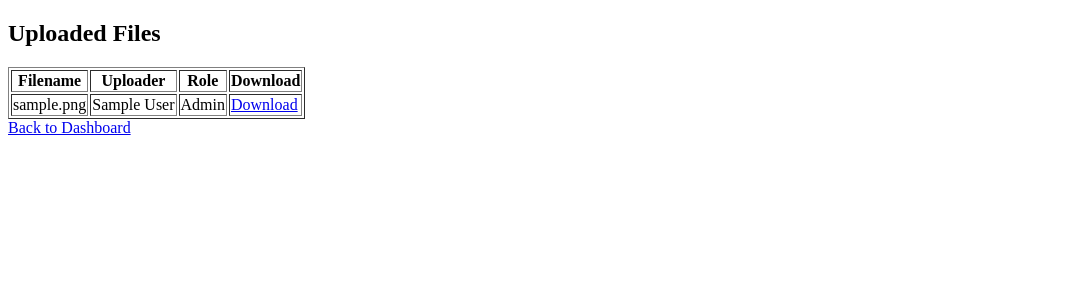
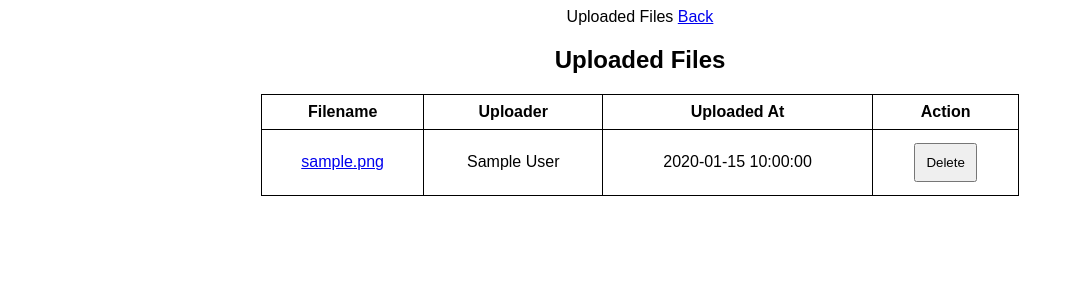
Before and after one commit to sabadope/RBAC-by-sabadope, a PHP site: page /view_files.php in a window 1280 px wide. Shown: the top 300 px of the page, without its empty margins (0-1074 px from the left). Run offline with PHP 8.4, Linux system fonts and the light colour scheme; the visitor is signed in with stand-in values (Sample User, id 1); tables that the repository leaves empty hold one stand-in row (values such as "Sample post").

Commit message:
Updated Files using Linux

```diff
--- a/public/view_files.php
+++ b/public/view_files.php
@@ -1,34 +1,69 @@
 <?php
 session_start();
 include '../src/config.php';
-include '../src/session.php'; // Ensures user authentication
 
-// Check if user is logged in
+// Redirect if not logged in
 if (!isset($_SESSION['user_id'])) {
-    die("Access denied. Please log in.");
+    header("Location: login.php");
+    exit();
 }
 
+// Get user details
 $user_id = $_SESSION['user_id'];
-$role = $_SESSION['role'];
+$stmt = $conn->prepare("SELECT role FROM users WHERE id = ?");
+$stmt->bind_param("i", $user_id);
+$stmt->execute();
+$stmt->bind_result($role);
+$stmt->fetch();
+$stmt->close();
 
-// Role-based file access
-$where_clause = "";
-if ($role === "Admin") {
-    $where_clause = ""; // Admin sees all files
-} elseif ($role === "Manager") {
-    $where_clause = "WHERE u.role IN ('Manager', 'User')"; // Manager sees only Manager & User files
-} else {
-    $where_clause = "WHERE f.user_id = $user_id"; // Regular User sees only their own files
-}
+// Define role-based access
+$role_conditions = [
+    'Admin' => "1", // Admin sees all files
+    'Manager' => "users.role IN ('Manager', 'User')", // Manager sees Manager & User files
+    'User' => "users.id = $user_id" // User sees only their files
+];
+
+$condition = $role_conditions[$role] ?? "users.id = $user_id";
 
 // Fetch files based on role
-$sql = "SELECT f.id, f.filename, f.filepath, u.name AS uploader, u.role
-        FROM files f
-        JOIN users u ON f.user_id = u.id
-        $where_clause
-        ORDER BY f.uploaded_at DESC";
+$query = "
+    SELECT files.id, files.filename, files.filepath, users.name AS uploader, files.uploaded_at
+    FROM files
+    INNER JOIN users ON files.user_id = users.id
+    WHERE $condition
+    ORDER BY files.uploaded_at DESC
+";
 
-$result = $conn->query($sql);
+$result = $conn->query($query);
+
+// Handle file deletion
+if ($_SERVER['REQUEST_METHOD'] == 'POST' && isset($_POST['delete'])) {
+    $file_id = $_POST['file_id'];
+
+    // Get file details
+    $stmt = $conn->prepare("SELECT filepath, user_id FROM files WHERE id = ?");
+    $stmt->bind_param("i", $file_id);
+    $stmt->execute();
+    $stmt->bind_result($filepath, $file_owner);
+    $stmt->fetch();
+    $stmt->close();
+
+    // Ensure user can delete this file
+    if ($role === 'Admin' || $user_id == $file_owner) {
+        if (unlink($filepath)) {
+            $stmt = $conn->prepare("DELETE FROM files WHERE id = ?");
+            $stmt->bind_param("i", $file_id);
+            $stmt->execute();
+            $stmt->close();
+            $message = "✅ File deleted successfully.";
+        } else {
+            $message = "❌ Error deleting file.";
+        }
+    } else {
+        $message = "❌ Unauthorized action.";
+    }
+}
 ?>
 
 <!DOCTYPE html>
@@ -37,31 +72,52 @@ $result = $conn->query($sql);
     <meta charset="UTF-8">
     <meta name="viewport" content="width=device-width, initial-scale=1.0">
     <title>View Files</title>
+    <link rel="stylesheet" href="../assets/css/style.css">
 </head>
 <body>
 
+<div class="window">
+    <div class="title-bar">
+        <span>Uploaded Files</span>
+        <a href="dashboard.php" class="close-button">Back</a>
+    </div>
+
+    <div class="window-content">
         <h2>Uploaded Files</h2>
 
-<table border="1">
+        <?php if (isset($message)): ?>
+            <p class="message"><?php echo $message; ?></p>
+        <?php endif; ?>
+
+        <table>
+            <thead>
                 <tr>
                     <th>Filename</th>
                     <th>Uploader</th>
-        <th>Role</th>
-        <th>Download</th>
+                    <th>Uploaded At</th>
+                    <th>Action</th>
                 </tr>
-
-    <?php while ($row = $result->fetch_assoc()) : ?>
+            </thead>
+            <tbody>
+                <?php while ($row = $result->fetch_assoc()): ?>
                     <tr>
-        <td><?php echo htmlspecialchars($row['filename']); ?></td>
-        <td><?php echo htmlspecialchars($row['uploader']); ?></td>
-        <td><?php echo htmlspecialchars($row['role']); ?></td>
-        <td><a href="<?php echo htmlspecialchars($row['filepath']); ?>" download>Download</a></td>
+                        <td><a href="<?php echo $row['filepath']; ?>" target="_blank"><?php echo $row['filename']; ?></a></td>
+                        <td><?php echo $row['uploader']; ?></td>
+                        <td><?php echo $row['uploaded_at']; ?></td>
+                        <td>
+                            <?php if ($role === 'Admin' || $user_id == $row['user_id']): ?>
+                                <form action="view_files.php" method="post">
+                                    <input type="hidden" name="file_id" value="<?php echo $row['id']; ?>">
+                                    <button type="submit" name="delete">Delete</button>
+                                </form>
+                            <?php endif; ?>
+                        </td>
                     </tr>
                 <?php endwhile; ?>
-
+            </tbody>
         </table>
-
-<a href="dashboard.php">Back to Dashboard</a>
+    </div>
+</div>
 
 </body>
 </html>
```
Lines whose indentation alone changed are shown as unchanged.
